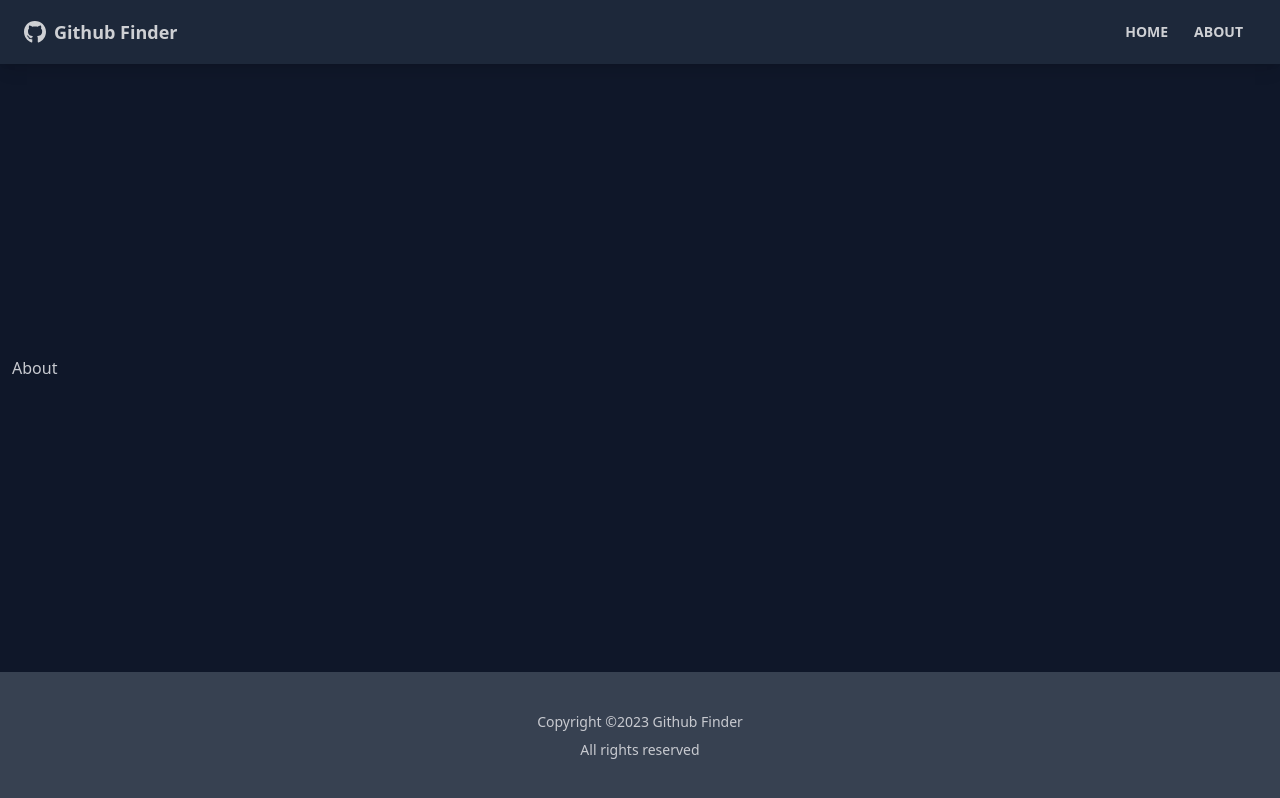
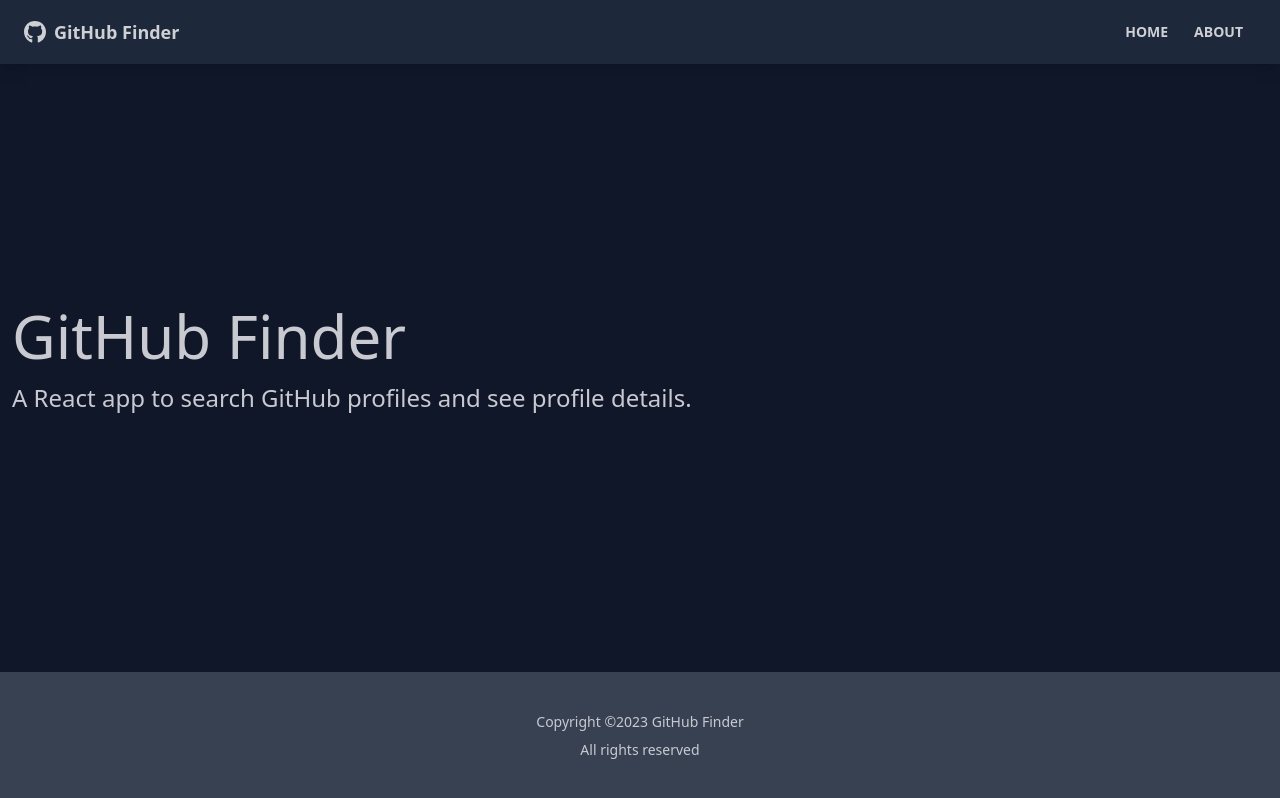
Before and after one commit to jeancarlosherrera/github-finder, a React (Create React App) app: page /about in a window 1280 px wide. Built offline with nearby package versions, Linux system fonts and the light colour scheme.

Commit message:
Added pages content

```diff
--- a/src/components/layout/Footer.jsx
+++ b/src/components/layout/Footer.jsx
@@ -3,7 +3,7 @@
   return (
     <footer className='footer p-10 bg-gray-700 footer-center'>
       <div>
-        <p>Copyright &copy;{footerYear} Github Finder</p>
+        <p>Copyright &copy;{footerYear} GitHub Finder</p>
         <p>All rights reserved</p>
       </div>
     </footer>
--- a/src/components/layout/Navbar.jsx
+++ b/src/components/layout/Navbar.jsx
@@ -1,7 +1,7 @@
 import { FaGithub } from 'react-icons/fa'
 import { Link } from 'react-router-dom'
 
-const Navbar = ({ title = 'Github Finder' }) => {
+const Navbar = ({ title = 'GitHub Finder' }) => {
   return (
     <nav className='navbar mb-12 shadow-lg bg-neutral text-neutral-content'>
       <div className='container mx-auto'>
--- a/src/pages/About.jsx
+++ b/src/pages/About.jsx
@@ -1,5 +1,12 @@
 const About = () => {
-  return <h1>About</h1>
+  return (
+    <>
+      <h1 className='text-6xl mb-4'>GitHub Finder</h1>
+      <p className='mb-4 text-2xl font-light'>
+        A React app to search GitHub profiles and see profile details.
+      </p>
+    </>
+  )
 }
 
 export default About
--- a/src/pages/Home.jsx
+++ b/src/pages/Home.jsx
@@ -1,5 +1,5 @@
 const Home = () => {
-  return <h1>Home</h1>
+  return <h1 className='text-6xl'>Welcome</h1>
 }
 
 export default Home
--- a/src/pages/NotFound.jsx
+++ b/src/pages/NotFound.jsx
@@ -1,5 +1,21 @@
+import { FaHome } from 'react-icons/fa'
+import { Link } from 'react-router-dom'
+
 const NotFound = () => {
-  return <h1>Not Found</h1>
+  return (
+    <div className='hero'>
+      <div className='text-center hero-content'>
+        <div className='max-w-lg'>
+          <h1 className='text-8xl font-bold mb-8'>Oops!</h1>
+          <p className='text-5xl mb-8'>404 - Page not found!</p>
+          <Link to='/' className='btn btn-ghost btn-lg'>
+            <FaHome className='mr-2' />
+            Back To Home
+          </Link>
+        </div>
+      </div>
+    </div>
+  )
 }
 
 export default NotFound
```
